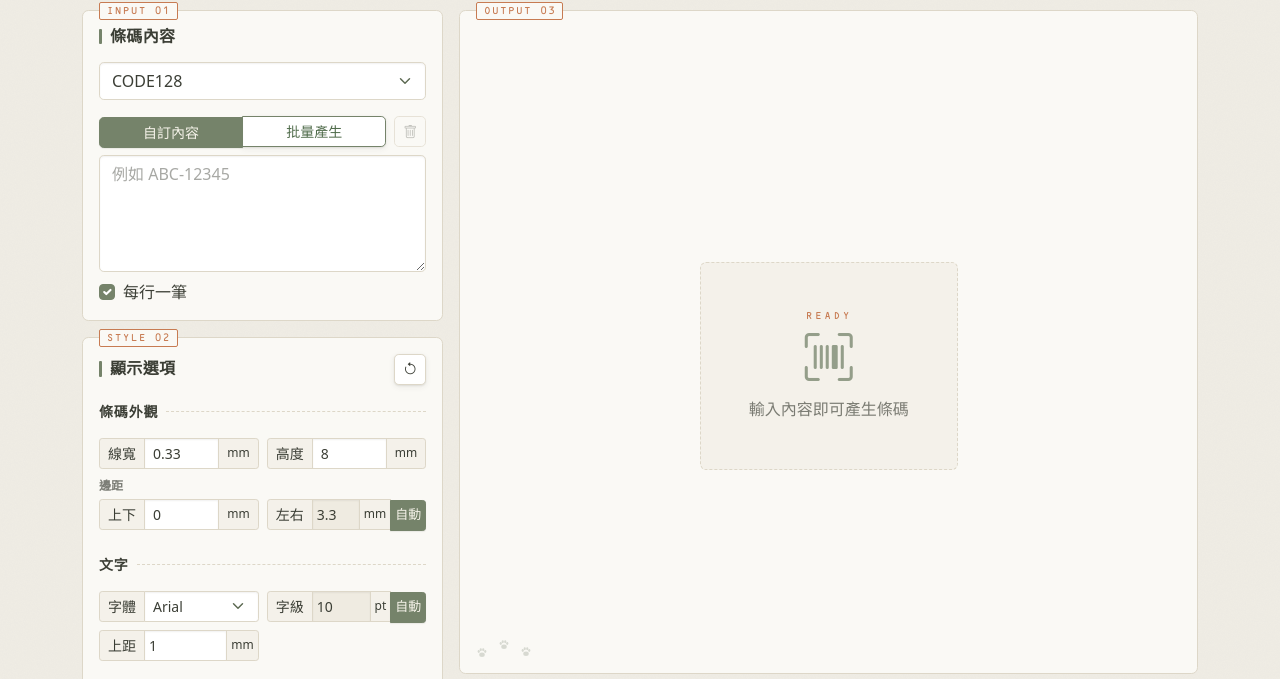
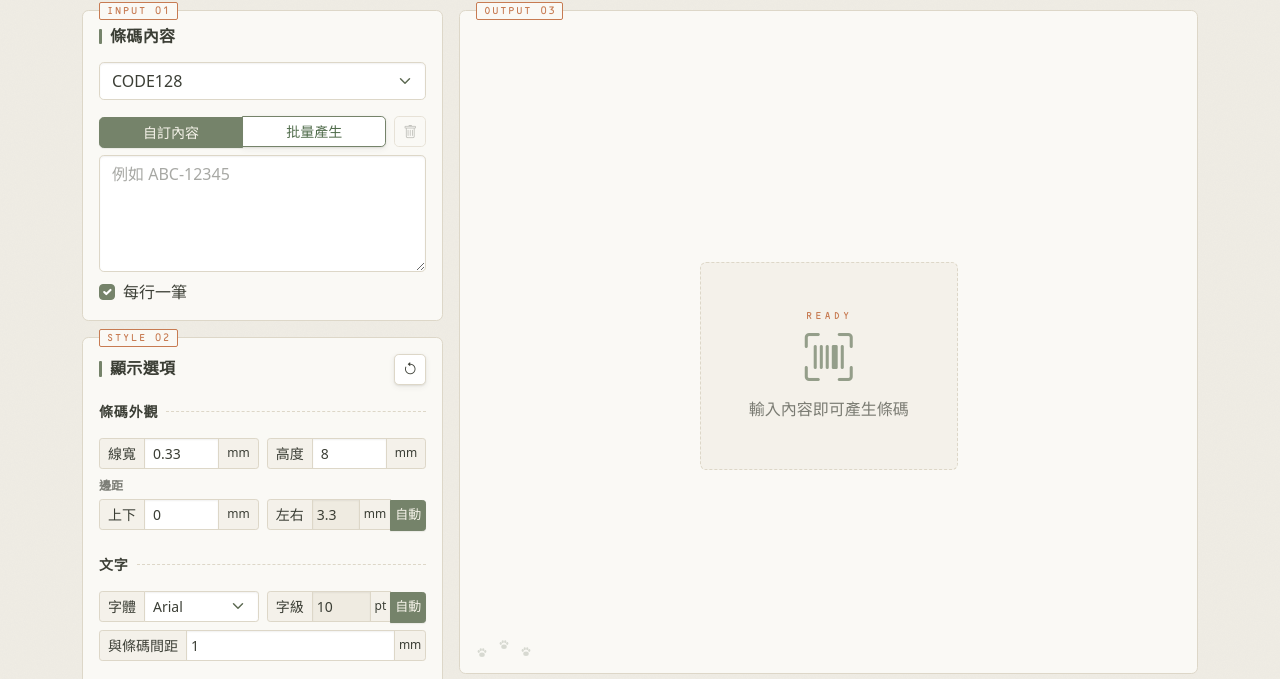
Before and after one commit to meelinn/BarKit, a plain HTML site: page index.html in a window 1280 px wide. Shown: the part 53-732 px from the top of the page. Drawn offline with Linux system fonts and the light colour scheme.

Commit message:
style: 「上距」改為「與條碼間距」並獨立一整行

```diff
--- a/index.html
+++ b/index.html
@@ -158,7 +158,7 @@
               <div class="form-text" id="fontHint" hidden>GS1 商品條碼標準字型</div>
             </div>
             <div class="col-6"><div class="input-group input-group-sm auto-group"><label for="fontSize" class="input-group-text opt-label">字級</label><input id="fontSize" class="form-control px-1" type="number" min="4" max="36" step="0.5" value="10"><span class="input-group-text px-1 unit">pt</span><input type="checkbox" class="btn-check" id="fontAuto" checked autocomplete="off"><label class="btn btn-outline-primary px-1 tip" for="fontAuto" title="依據線寬自動調整字級">自動</label></div></div>
-            <div class="col-6"><div class="input-group input-group-sm"><label for="textGap" class="input-group-text opt-label">上距</label><input id="textGap" class="form-control px-1" type="number" min="0" max="10" step="0.1" value="1"><span class="input-group-text px-1 unit">mm</span></div></div>
+            <div class="col-12"><div class="input-group input-group-sm"><label for="textGap" class="input-group-text opt-label">與條碼間距</label><input id="textGap" class="form-control px-1" type="number" min="0" max="10" step="0.1" value="1"><span class="input-group-text px-1 unit">mm</span></div></div>
           </div>
         </div>
 
--- a/js/preview.js
+++ b/js/preview.js
@@ -162,7 +162,7 @@ function textMetrics(text) {
   return { height: (m.actualBoundingBoxAscent + m.actualBoundingBoxDescent) / 100, width: m.width / 100,
     ascent: m.actualBoundingBoxAscent / 100 };
 }
-// Text margin (px) for bar width x, so the gap from the bars to the top of the glyphs is the 上距
+// Text margin (px) for bar width x, so the gap from the bars to the top of the glyphs is the 與條碼間距
 // set: JsBarcode puts the baseline one font size below the margin, and the glyphs only reach
 // part of that height (caps and digits leave the top of the em box empty)
 const textMarginPx = x => {
```
